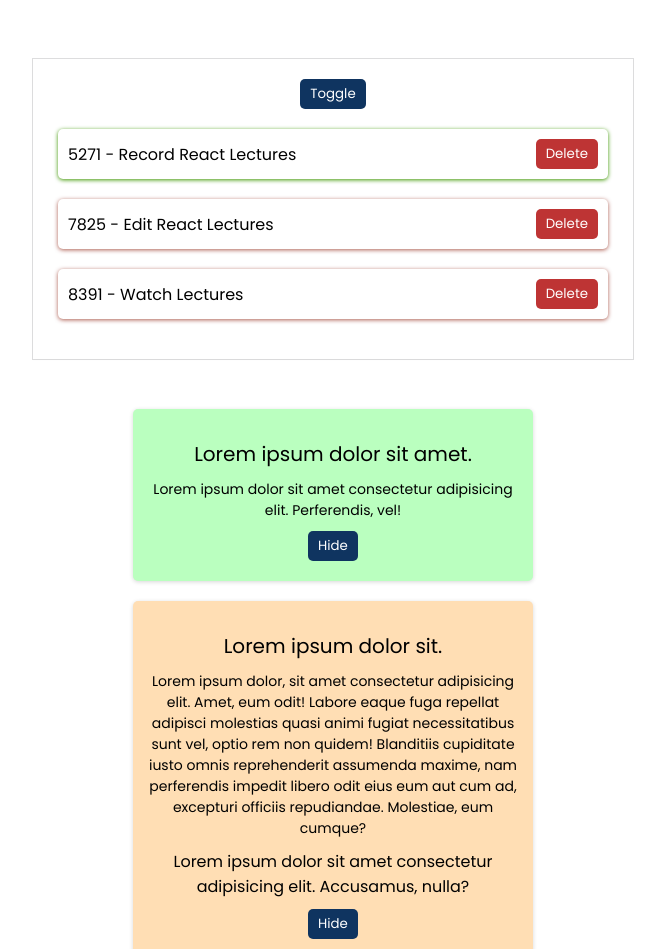
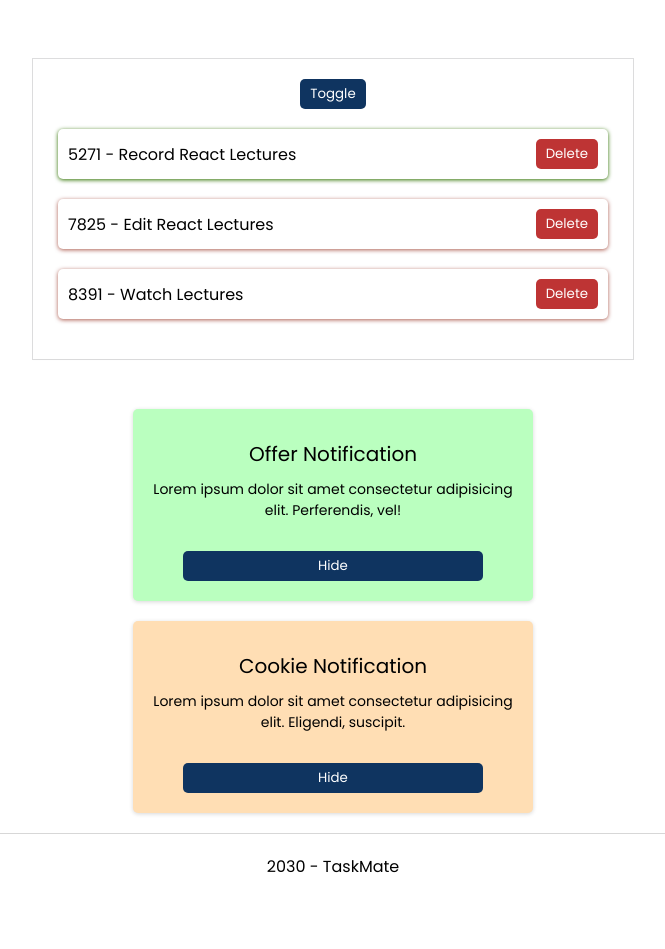
Before and after one commit to Priyanshuu7/ReactTodoList, a React (Vite) app: page / in a window 1280 px wide. Shown: the part 103-1052 px from the top of the page, without its empty margins (307-972 px from the left). After the commit the page ends 1002 px from the top, so only its background shows below. Built offline with nearby package versions, Linux system fonts and the light colour scheme.

Commit message:
Added css files for component

```diff
--- a/src/App.jsx
+++ b/src/App.jsx
@@ -1,4 +1,5 @@
 import { Header } from "./components/Header";
+import { Footer } from "./components/Footer";
 import { TaskList } from "./components/TaskList";
 import "./App.css";
 
@@ -7,6 +8,7 @@ function App() {
     <div className="App">
       <Header />
       <TaskList />
+      <Footer />
     </div>
   );
 }
--- /dev/null
+++ b/src/components/BoxCard.css
@@ -0,0 +1,37 @@
+.box {
+  max-width: 600px;
+  margin: 20px auto;
+  box-shadow: rgba(0, 0, 0, 0.16) 0px 1px 4px;
+  padding: 20px 5px;
+  border: 0px;
+  border-radius: 5px;
+}
+
+.box.success {
+  background-color: #baffbf;
+}
+
+.box.alert {
+  background-color: #ffb4b4;
+}
+
+.box.warning {
+  background-color: #ffdeb4;
+}
+
+.box p {
+  margin: 10px;
+}
+
+.box p.title {
+  font-size: 20px;
+}
+
+.box p.description {
+  font-size: 14px;
+}
+
+.box button {
+  width: 300px;
+  margin-top: 20px;
+}
--- a/src/components/BoxCard.jsx
+++ b/src/components/BoxCard.jsx
@@ -1,4 +1,5 @@
 import { useState } from "react";
+import "./BoxCard.css";
 
 export const BoxCard = ({ result, children }) => {
   const [show, setShow] = useState(true);
--- /dev/null
+++ b/src/components/Footer.css
@@ -0,0 +1,7 @@
+footer {
+  max-width: 1000px;
+  margin: auto;
+  text-align: center;
+  padding: 20px;
+  border-top: 1px solid var(--theme-border);
+}
--- a/src/components/Footer.jsx
+++ b/src/components/Footer.jsx
@@ -1,5 +1,9 @@
-import React from "react";
+import "./Footer.css";
 
 export const Footer = () => {
-  return <div>Footer</div>;
+  return (
+    <footer>
+      <p>2030 - TaskMate</p>
+    </footer>
+  );
 };
--- /dev/null
+++ b/src/components/Header.css
@@ -0,0 +1,16 @@
+header {
+  display: flex;
+  justify-content: space-between;
+  align-items: center;
+  height: 50px;
+  align-items: center;
+  max-width: 1000px;
+  margin: auto;
+  border-bottom: 1px solid var(--theme-border);
+  font-size: 18px;
+  padding: 0px 10px;
+}
+
+header img {
+  max-width: 40px;
+}
--- a/src/components/Header.jsx
+++ b/src/components/Header.jsx
@@ -1,4 +1,5 @@
 import Logo from "../assets/logo.png";
+import "./Header.css";
 
 export const Header = () => {
   return (
--- /dev/null
+++ b/src/components/TaskCard.css
@@ -0,0 +1,28 @@
+.taskcard li {
+  font: 16px;
+  list-style: none;
+  margin: 20px 5px;
+  box-shadow: rgba(0, 0, 0, 0.16) 0px 1px 4px;
+  border-radius: 5px;
+  padding: 10px;
+  display: flex;
+  justify-content: space-between;
+  align-items: center;
+}
+
+.taskcard li.completed {
+  box-shadow: rgb(48, 114, 0) 0px 1px 4px;
+}
+
+.taskcard li.incomplete {
+  box-shadow: rgba(135, 20, 0, 0.689) 0px 1px 4px;
+}
+
+.taskcard button.delete {
+  border: 0px;
+  border-radius: 5px;
+  background-color: #be3434;
+  color: #ffffff;
+  padding: 5px 10px;
+  cursor: pointer;
+}
--- a/src/components/TaskCard.jsx
+++ b/src/components/TaskCard.jsx
@@ -1,5 +1,8 @@
+import "./TaskCard.css";
+
 export const TaskCard = ({ task, handleDelete }) => {
   return (
+    <div className="taskcard">
       <li className={task.completed ? "completed" : "incomplete"}>
         <span>
           {task.id} - {task.name}
@@ -8,5 +11,6 @@ export const TaskCard = ({ task, handleDelete }) => {
           Delete
         </button>
       </li>
+    </div>
   );
 };
--- /dev/null
+++ b/src/components/TaskList.css
@@ -0,0 +1,22 @@
+.tasklist h1 {
+  font-size: 28px;
+  text-align: center;
+  margin: 20px;
+}
+
+.tasklist ul {
+  max-width: 600px;
+  margin: 50px auto;
+  padding: 20px;
+  box-shadow: rgba(0, 0, 0, 0.02) 0px 1px 3px 0px,
+    rgba(27, 31, 35, 0.15) 0px 0px 0px 1px;
+}
+
+.tasklist button.trigger {
+  border: 0px;
+  border-radius: 5px;
+  background-color: var(--theme-button);
+  color: #ffffff;
+  padding: 5px 10px;
+  cursor: pointer;
+}
--- a/src/components/TaskList.jsx
+++ b/src/components/TaskList.jsx
@@ -1,6 +1,7 @@
 import { useState } from "react";
 import { TaskCard } from "./TaskCard";
 import { BoxCard } from "./BoxCard";
+import "./TaskList.css";
 
 export const TaskList = () => {
   const [tasks, setTasks] = useState([
@@ -15,7 +16,7 @@ export const TaskList = () => {
   }
 
   return (
-    <>
+    <section className="tasklist">
       <h1>Task List</h1>
       <ul>
         <button className="trigger" onClick={() => setShow(!show)}>
@@ -27,7 +28,7 @@ export const TaskList = () => {
           ))}
       </ul>
       <BoxCard result="success">
-        <p className="title">Lorem ipsum dolor sit amet.</p>
+        <p className="title">Offer Notification</p>
         <p className="description">
           Lorem ipsum dolor sit amet consectetur adipisicing elit. Perferendis,
           vel!
@@ -35,20 +36,12 @@ export const TaskList = () => {
       </BoxCard>
 
       <BoxCard result="warning">
-        <p className="title">Lorem ipsum dolor sit.</p>
+        <p className="title">Cookie Notification</p>
         <p className="description">
-          Lorem ipsum dolor, sit amet consectetur adipisicing elit. Amet, eum
-          odit! Labore eaque fuga repellat adipisci molestias quasi animi fugiat
-          necessitatibus sunt vel, optio rem non quidem! Blanditiis cupiditate
-          iusto omnis reprehenderit assumenda maxime, nam perferendis impedit
-          libero odit eius eum aut cum ad, excepturi officiis repudiandae.
-          Molestiae, eum cumque?
-        </p>
-        <p>
-          Lorem ipsum dolor sit amet consectetur adipisicing elit. Accusamus,
-          nulla?
+          Lorem ipsum dolor sit amet consectetur adipisicing elit. Eligendi,
+          suscipit.
         </p>
       </BoxCard>
-    </>
+    </section>
   );
 };
```
Lines whose indentation alone changed are shown as unchanged.
